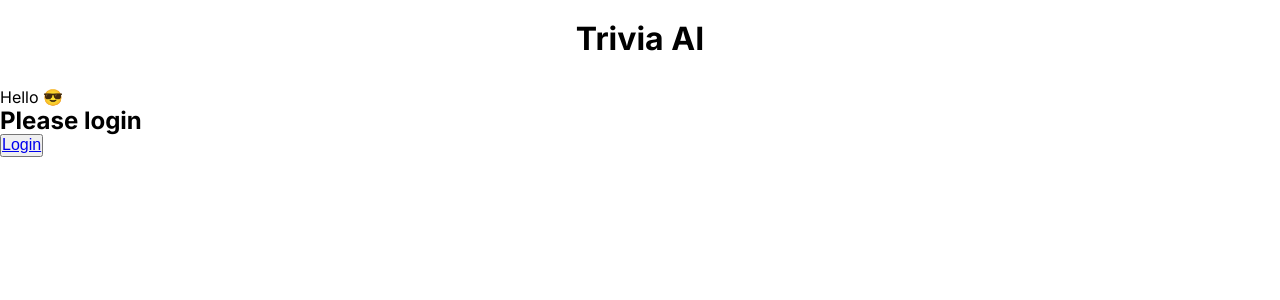
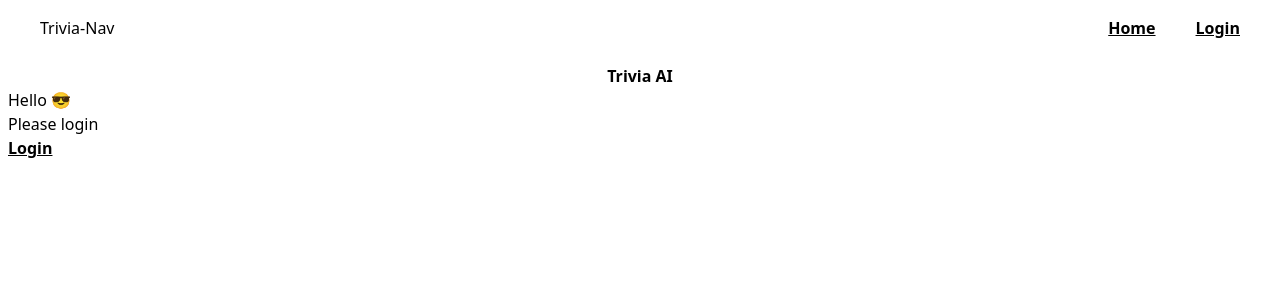
Before and after one commit to CerealJim/triviaAI, a Next.js app: page / in a window 1280 px wide. Shown: the top 300 px of the page. Built offline with nearby package versions, Linux system fonts and the light colour scheme; no server answers.

Commit message:
nav component

```diff
--- /dev/null
+++ b/src/app/components/Nav.tsx
@@ -0,0 +1,26 @@
+import { getServerSession } from "next-auth";
+import { authOptions } from "./../utils/auth";
+import LogoutButton from "./LogoutButton";
+import Link from "next/link";
+import React from "react";
+
+const Nav = async () => {
+  const session = await getServerSession(authOptions);
+  return (
+    <header className="bg-grey-600 text-grey-100">
+      <nav className="flex justify-between items center w-full px-10 py-4">
+        <div>Trivia-Nav</div>
+        <div className="flex gap-10">
+          <Link href="/">Home</Link>
+          {session && session.user ? (
+            <LogoutButton />
+          ) : (
+            <Link href="/auth">Login</Link>
+          )}
+        </div>
+      </nav>
+    </header>
+  );
+};
+
+export default Nav;
--- a/src/app/components/SessionProvider.tsx
+++ b/src/app/components/SessionProvider.tsx
@@ -3,4 +3,14 @@
 // Import/Export the SessionProvider from the next-auth/react package
 
 import { SessionProvider } from "next-auth/react";
-export default SessionProvider;
+import { ReactNode } from "react";
+
+interface Props {
+  children?: ReactNode;
+}
+
+const Provider = ({ children }: Props) => {
+  return <SessionProvider>{children}</SessionProvider>;
+};
+
+export default Provider;
--- a/src/app/globals.css
+++ b/src/app/globals.css
@@ -1,6 +1,6 @@
 /* Tailwind CSS - for quick styling */
 
-/* @tailwind base;
+@tailwind base;
 @tailwind components;
 @tailwind utilities;
 
@@ -8,4 +8,13 @@
   .text-balance {
     text-wrap: balance;
   }
-} */
+}
+
+@layer base {
+  h1 {
+    @apply font-bold;
+  }
+  a {
+    @apply underline font-bold;
+  }
+}
--- a/src/app/layout.tsx
+++ b/src/app/layout.tsx
@@ -2,6 +2,7 @@ import type { Metadata } from "next";
 import { Inter } from "next/font/google";
 import "./globals.scss";
 import "./globals.css";
+import Nav from "./components/Nav";
 
 const inter = Inter({ subsets: ["latin"] });
 
@@ -17,7 +18,10 @@ export default function RootLayout({
 }>) {
   return (
     <html lang="en">
-      <body className={inter.className}>{children}</body>
+      <body className="bg-grey-100">
+        <Nav />
+        <div className="m-2">{children}</div>
+      </body>
     </html>
   );
 }
--- /dev/null
+++ b/src/app/member/page.tsx
@@ -0,0 +1,11 @@
+import React from "react";
+
+const Member = () => {
+  return (
+    <div>
+      <h1>Member Server Session</h1>
+    </div>
+  );
+};
+
+export default Member;
--- a/src/app/page.tsx
+++ b/src/app/page.tsx
@@ -1,11 +1,7 @@
-// import Image from "next/image";
-// import styles from "./page.module.css";
 import { getServerSession } from "next-auth";
 import { authOptions } from "./utils/auth";
 import LogoutButton from "./components/LogoutButton";
 import Link from "next/link";
-import SessionProvider from "./components/SessionProvider";
-import TriviaForm from "./components/form";
 
 // Default function representing the home page
 export default async function Home() {
--- a/src/app/utils/auth.ts
+++ b/src/app/utils/auth.ts
@@ -13,12 +13,8 @@ type AuthOptions = {
 export const authOptions: AuthOptions = {
   // using Github provider: https://next-auth.js.org/providers/github
   adapter: PrismaAdapter(prisma),
-  secret: process.env.NEXTAUTH_SECRET,
+  // secret: process.env.NEXTAUTH_SECRET,
   providers: [
-    // GitHubProvider({
-    //   clientId: process.env.GITHUB_ID ?? "",
-    //   clientSecret: process.env.GITHUB_SECRET_ID ?? "",
-    // }),
     EmailProvider({
       server: {
         host: process.env.EMAIL_SERVER_HOST,
```
Also changed, not shown: src/app/components/SignInWithGithub.tsx (deleted, +0 -17 lines), 1 other file (tests, documents, lock files or other folders).
